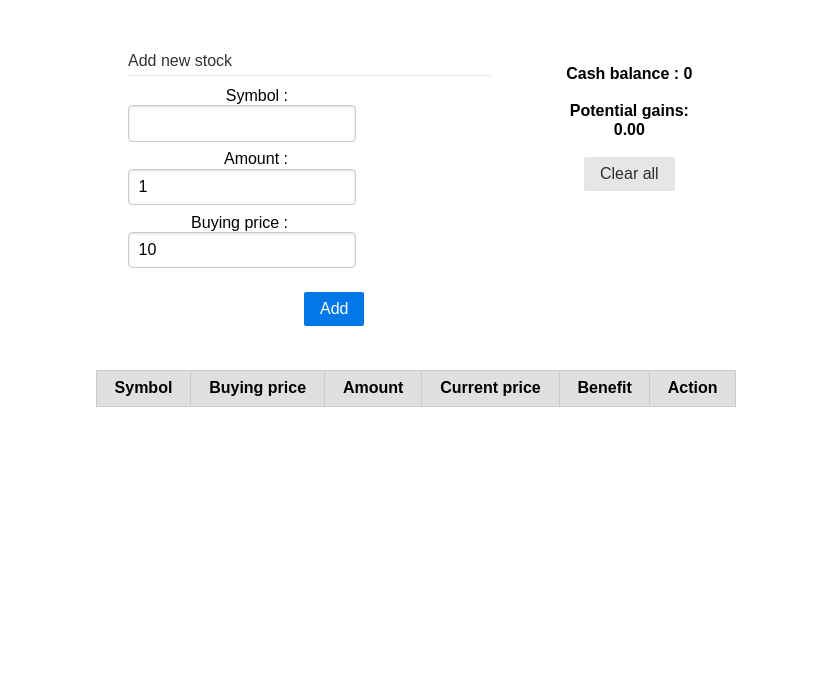
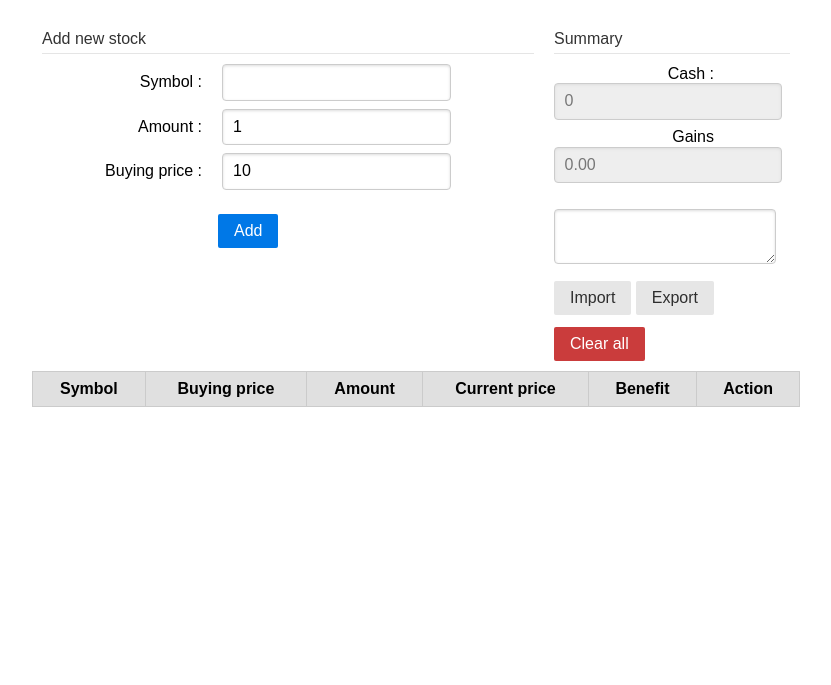
Before and after one commit to fmorel/fmorel.github.io, a plain HTML site: page index.html in a window 1280 px wide. Shown: the part 115-800 px from the top of the page, without its empty margins (224-1055 px from the left). Drawn offline with nearby package versions, Linux system fonts and the light colour scheme.

Commit message:
Add export/import data capability

```diff
--- a/index.html
+++ b/index.html
@@ -13,7 +13,7 @@
   <style>
       .content {
         margin: auto;
-        width: 50%;
+        max-width: 768px;
         padding: 2em;
         float: none;
       }
@@ -36,7 +36,11 @@
         text-align: center;
       }
       .padded {
-        padding: 2em
+        padding: 10px
+      }
+      .button-danger {
+        color: white;
+        background: rgb(202, 60, 60);
       }
   </style>
   <title>Portfolio</title>
@@ -75,13 +79,28 @@
         </div>
         </div>
         <div class="pure-u-1-3">
-        <div class="padded centered">
-          <br>
-          <b>Cash balance : {{cash}}</b>
-          <br><br>
-          <b>Potential gains: {{potential_gains}}</b>
-          <br><br>
-          <button type="button" class="pure-button" v-on:click="clear_all">Clear all</button>
+        <div class="padded">
+          <form class="pure-form pure-form-aligned">
+          <legend>Summary</legend>
+            <fieldset>
+            <div class="pure-control-group">
+              <label for="cash">Cash :</label>
+              <input id="cash" v-model="cash" readonly="">
+            </div>
+            <div class="pure-control-group">
+              <label for="gains"> Gains</label>
+              <input id="gains" v-model="potential_gains" readonly="">
+            </div>
+            </fieldset>
+            <fieldset>
+              <textarea class="pure-input">{{storage_string}}</textarea>
+            </fieldset>
+            <fieldset>
+              <button type="button" class ="pure-button" v-on:click="import_storage">Import</button>
+              <button type="button" class ="pure-button" v-on:click="export_storage">Export</button>
+            </fieldset>
+            <button type="button" class="pure-button button-danger" v-on:click="clear_all">Clear all</button>
+          </form>
         </div>
         </div>
       </div>
--- a/src/main.js
+++ b/src/main.js
@@ -45,7 +45,7 @@ Vue.component('portfolio-element', {
         <td> {{stock.amount}} </td>
         <td v-bind:style="get_price_style"> {{stock.price}} ({{get_percent}}%) </td>
         <td v-bind:style="get_price_style"> {{get_price}} </td>
-        <td class="centered"> <button v-on:click="$emit('sell-stock')"> Sell </button> </td>
+        <td class="centered"> <button class="pure-button" v-on:click="$emit('sell-stock')"> Sell </button> </td>
         </tr>
     `
 });
@@ -109,22 +109,28 @@ var app = new Vue({
         currentId: 0,
         stocks: [],
         cash: 0,
+        storage_string: "",
     },
     mounted: function () {
         my_object = localStorage.getItem("stocks");
         if (my_object !== null)
             this.stocks = JSON.parse(my_object).map(x => Object.setPrototypeOf(x, Stock.prototype));
-        this.currentId = localStorage.getItem("currentId");
+        this.currentId = this.stocks.reduce(
+                            function(max, s) {
+                                if (s.id > max)
+                                    return s.id;
+                                return max;
+                            }, 0);
         for (let stock of this.stocks) {
             g_fetch_price(stock);
         }
     },
     computed : {
         potential_gains: function() {
-            let sum = 0;
-            for (let stock of this.stocks) {
-                sum += stock.sold_price();
-            }
+            let sum = this.stocks.reduce(
+                        function(sum, s) {
+                            return sum + s.sold_price();
+                        }, 0);
             return sum.toFixed(2);
         }
     },
@@ -132,7 +138,7 @@ var app = new Vue({
         sell_stock : function (stock) {
             this.stocks.splice(this.stocks.indexOf(stock), 1);
             cash += stock.sold_price();
-            localStorage.setItem("stocks", JSON.stringify(this.stocks));
+            this.refresh();
         },
         add_stock : function() {
             stock = new Stock(this.currentId,
@@ -142,14 +148,30 @@ var app = new Vue({
             g_fetch_price(stock);
             this.stocks.push(stock);
             this.currentId++;
-            localStorage.setItem("stocks", JSON.stringify(this.stocks));
-            localStorage.setItem("currentId", this.currentId);
+            this.refresh();
         },
         clear_all: function() {
             this.stocks =  [];
             this.currentId = 0;
+            this.refresh();
+        },
+        refresh: function() {
             localStorage.setItem("stocks", JSON.stringify(this.stocks));
-            localStorage.setItem("currentId", this.currentId);
+        },
+        export_storage: function() {
+            this.storage_string = btoa(localStorage.getItem("stocks"));
+            navigator.clipboard.write(this.storage_string).then(
+                function () {
+                    alert("Storage string copied to clipboard");
+                });
+        },
+        import_storage: function() {
+            /* Only change localstorage and reload the page.
+             * Let the mounted function handle everything */
+            localStorage.setItem("stocks", atob(this.storage_string));
+            location.reload();
+            return false;
         }
+
     }
 });
```
